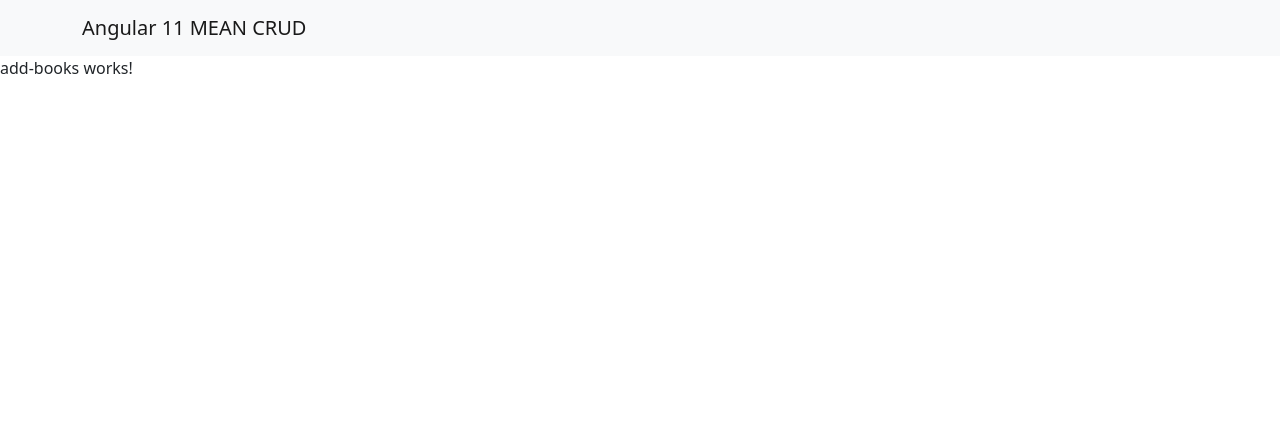
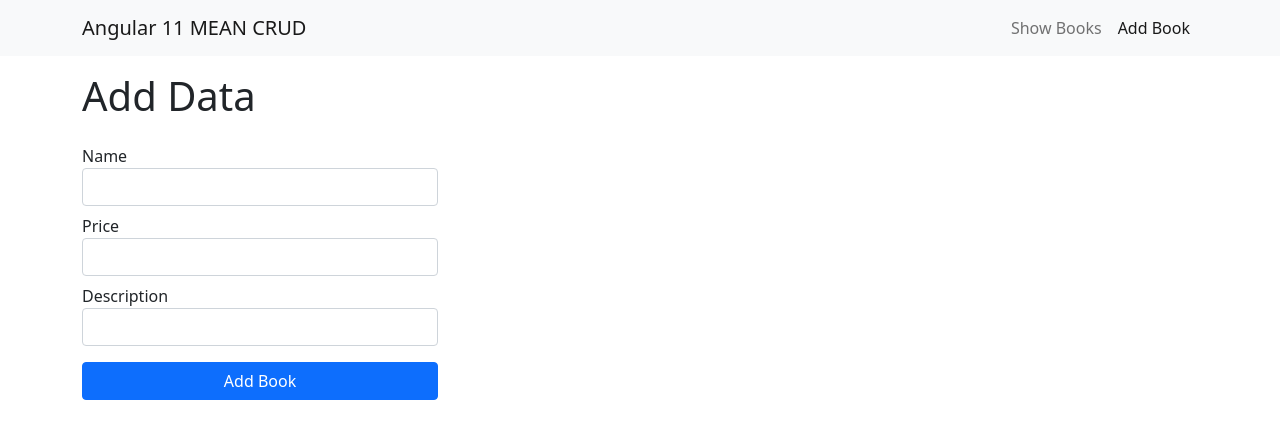
Before and after one commit to 6135512039/angular-test, an Angular app: page /add-books in a window 1280 px wide. Shown: the top 438 px of the page. Built offline with nearby package versions, Linux system fonts and the light colour scheme.

Commit message:
second commit

```diff
--- a/angular.json
+++ b/angular.json
@@ -94,7 +94,8 @@
               "src/assets"
             ],
             "styles": [
-              "src/styles.css"
+              "src/styles.css",
+              "node_modules/bootstrap/dist/css/bootstrap.min.css"
               ],
             "scripts": []
           }
--- a/src/app/app-routing.module.ts
+++ b/src/app/app-routing.module.ts
@@ -7,7 +7,7 @@ import { BooksListComponent } from './components/books-list/books-list.component
 
 const routes: Routes = [
   { path: '', pathMatch: 'full', redirectTo: 'add-book'},
-  { path: 'book-list', component: BooksListComponent},
+  { path: 'books-list', component: BooksListComponent},
   { path: 'add-books', component: AddBooksComponent},
   { path: 'edit-book/:id', component: BooksDetailComponent},
 ];
--- a/src/app/app.component.html
+++ b/src/app/app.component.html
@@ -2,7 +2,7 @@
   <div class="container">
     <a class="navbar-brand">Angular 11 MEAN CRUD</a>
 
-  <div id="navbarNav" class="collapse navbar-collpase">
+  <div id="navbarNav">
     <ul class="navbar-nav ml-auto">
       <li class="nav-item">
         <a class="nav-link" routerLinkActive="active" routerLink="/book-list">Show Books</a>
@@ -10,11 +10,8 @@
       <li class="nav-item">
         <a class="nav-link" routerLinkActive="active" routerLink="/add-books">Add Book</a>
       </li>
-      <li class="nav-item">
-        <a class="" href="#">Link</a>
-      </li>
     </ul>
-  </div>
+    </div>
 </div>
 </nav>
 
--- a/src/app/components/add-books/add-books.component.html
+++ b/src/app/components/add-books/add-books.component.html
@@ -1 +1,24 @@
-<p>add-books works!</p>
+<div class="container mt-3">
+  <h1>Add Data</h1>
+  <div class="row justify-content center mt-3">
+    <div class="col-md-4">
+      <form [formGroup]="bookForm" (ngSubmit)="onSubmit()">
+        <div class="form-group mt-2">
+          <label for="name">Name</label>
+          <input type="text" class="form-control" formControlName="name" required>
+        </div>
+        <div class="form-group mt-2">
+          <label for="price">Price</label>
+          <input type="text" class="form-control" formControlName="price" required>
+        </div>
+        <div class="form-group mt-2">
+          <label for="description">Description</label>
+          <input type="text" class="form-control" formControlName="description" required>
+        </div>
+        <div class="form-group mt-3">
+            <button class="btn btn-primary btn-block col-md-12" type="submit">Add Book</button>
+        </div>
+      </form>
+    </div>
+  </div>
+</div>
--- a/src/app/components/add-books/add-books.component.ts
+++ b/src/app/components/add-books/add-books.component.ts
@@ -1,4 +1,8 @@
-import { Component, OnInit } from '@angular/core';
+import { Component, OnInit, NgZone } from '@angular/core';
+import { Router } from '@angular/router';
+import { CrudService } from './../../service/crud.service';
+import { FormBuilder, FormGroup } from '@angular/forms';
+
 
 @Component({
   selector: 'app-add-books',
@@ -7,9 +11,33 @@ import { Component, OnInit } from '@angular/core';
 })
 export class AddBooksComponent implements OnInit {
 
-  constructor() { }
+  bookForm: FormGroup;
+
+
+  constructor(
+    public formBuilder: FormBuilder,
+    private router: Router,
+    private ngZone: NgZone,
+    private CrudService: CrudService
+  ) {
+    this.bookForm = this.formBuilder.group({
+      name: [''],
+      price: [''],
+      description: ['']
+    })
+   }
 
   ngOnInit(): void {
   }
 
+  onSubmit(): any {
+    this.CrudService.AddBook(this.bookForm.value)
+    .subscribe(() => {
+      console.log("Data Added Successfully");
+      this.ngZone.run(() => this.router.navigateByUrl('books-list'))
+    }, (err) => {
+      console.log(err);
+    })
+  }
+
 }
--- a/src/app/components/books-list/books-list.component.ts
+++ b/src/app/components/books-list/books-list.component.ts
@@ -1,4 +1,5 @@
 import { Component, OnInit } from '@angular/core';
+import { CrudService } from './../../service/crud.service';
 
 @Component({
   selector: 'app-books-list',
@@ -7,9 +8,22 @@ import { Component, OnInit } from '@angular/core';
 })
 export class BooksListComponent implements OnInit {
 
-  constructor() { }
+  Books:any = [];
+
+
+  constructor(private crudService: CrudService ) { }
 
   ngOnInit(): void {
+    this.crudService.GetBooks().subscribe(res =>{
+      console.log(res)
+      this.Books = res;
+    })
+  }
+
+  delete(id:any, i:any) {
+    console.log(id)
+    if (window.confirm('Do you want to go ahead?')) {
+    }
   }
 
 }
--- a/src/app/service/crud.service.ts
+++ b/src/app/service/crud.service.ts
@@ -14,6 +14,9 @@ export class Book {
   providedIn: 'root'
 })
 export class CrudService {
+  deleteBook(id: any) {
+    throw new Error('Method not implemented.');
+  }
 
   // Node/Express API
   REST_API: string = 'http://localhost:8000/api'
--- a/src/styles.css
+++ b/src/styles.css
@@ -1,3 +1,2 @@
 /* You can add global styles to this file, and also import other style files */
-
-@import "~bootstrap/dist/css/bootstrap.css";
+@import '../node_modules/bootstrap/dist/css/bootstrap.min.css';
```
